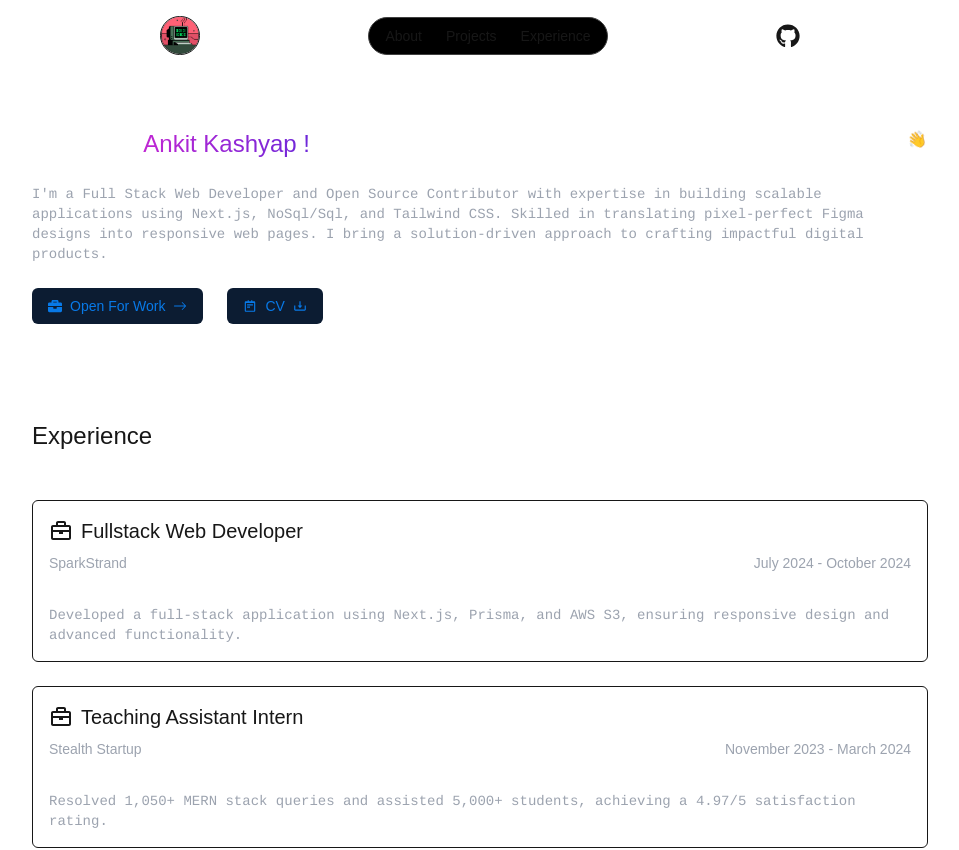
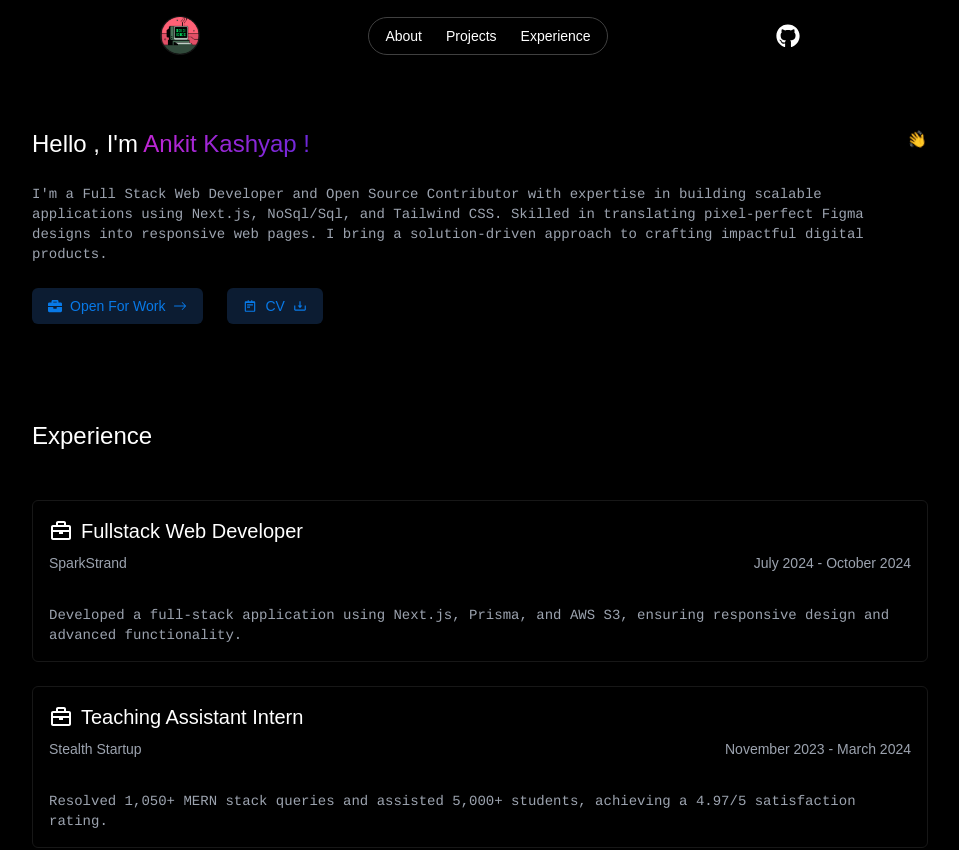
Before and after one commit to amritrajputt/portfolio, a Next.js app: page / in a window 1280 px wide. Shown: the top 850 px of the page, without its empty margins (160-1119 px from the left). Built offline with nearby package versions, Linux system fonts and the light colour scheme; a web font is replaced by a local one.

Commit message:
fixed bg

```diff
--- a/app/layout.tsx
+++ b/app/layout.tsx
@@ -28,7 +28,7 @@ export default function RootLayout({
     <html lang="en">
       <ReactLenis root>
         <body
-          className={`${geistSans.variable} ${geistMono.variable} antialiased w-11/12 w-4xl max-w-4xl mx-auto`}
+          className={`${geistSans.variable} ${geistMono.variable} antialiased w-11/12 w-4xl max-w-4xl mx-auto bg-black text-white`}
         >
           <Navbar />
           <div className=" mt-32">{children}</div>
```
